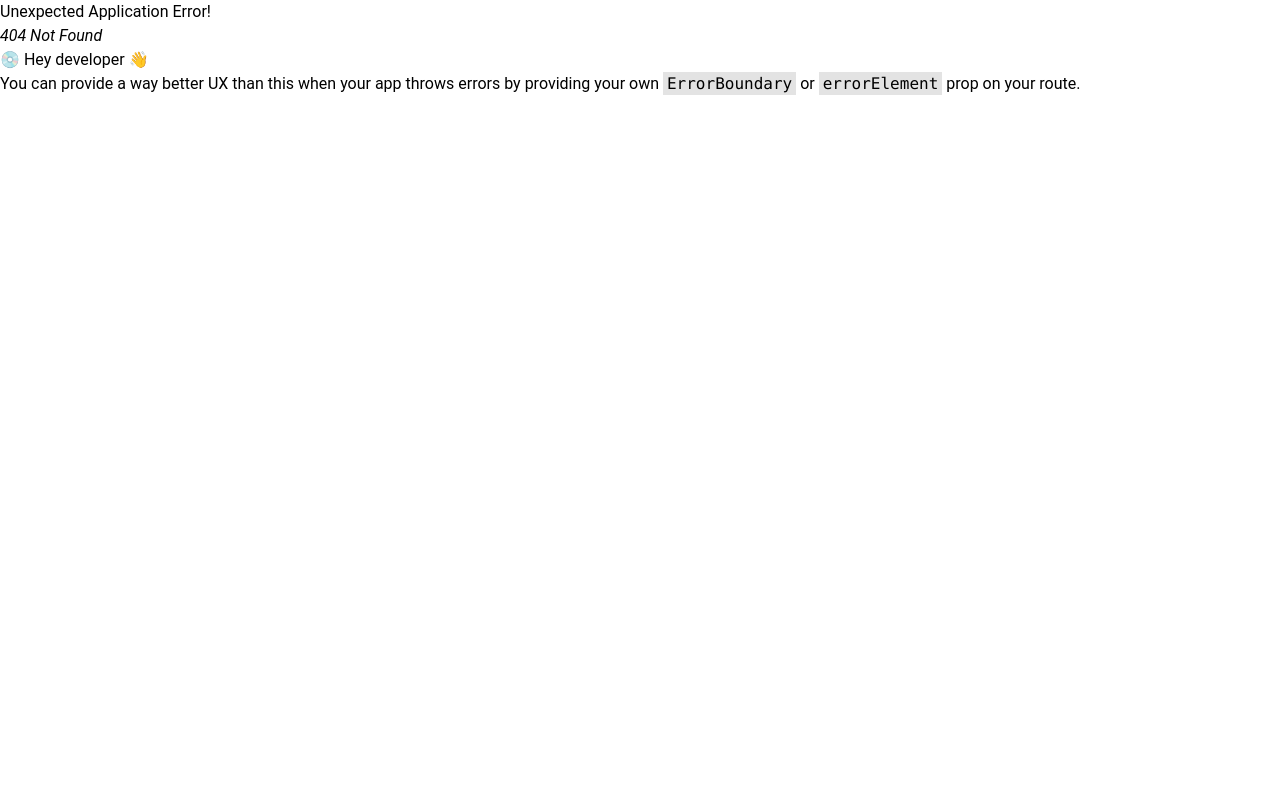
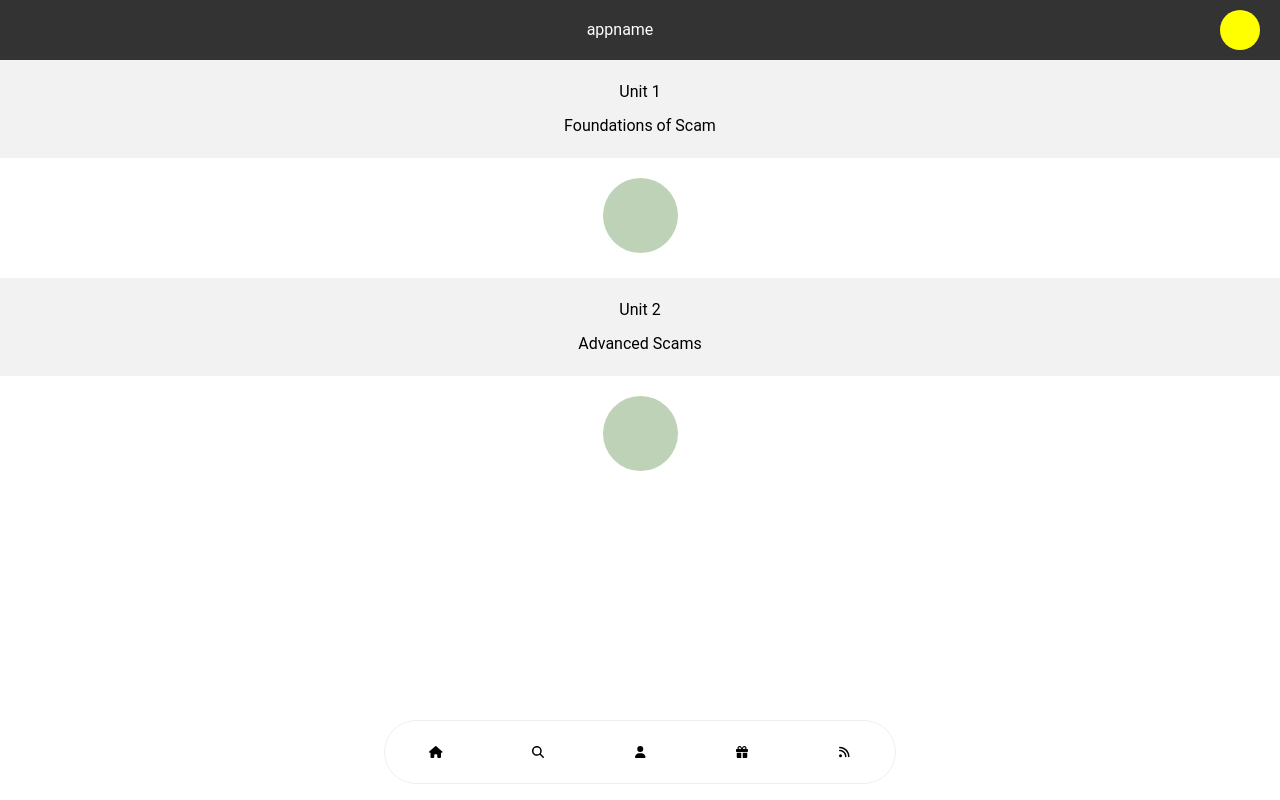
Before and after one commit to JiaJun8899/angelhack-app, a React (Vite) app in the folder frontend/: page /home in a window 1280 px wide. Before the commit this address had no page. Built offline with nearby package versions, Linux system fonts and the light colour scheme.

Commit message:
update routing

```diff
--- a/frontend/src/components/navbar.tsx
+++ b/frontend/src/components/navbar.tsx
@@ -13,7 +13,7 @@ const Navbar: React.FC = () => {
     return (
         <div className="fixed z-50 w-full h-16 max-w-lg -translate-x-1/2 bg-white border border-gray-200 rounded-full bottom-4 left-1/2 dark:bg-gray-700 dark:border-gray-600">
             <div className="grid h-full max-w-lg grid-cols-5 mx-auto">
-                <button data-tooltip-target="tooltip-home" type="button" className="inline-flex flex-col items-center justify-center px-5 rounded-s-full hover:bg-gray-50 dark:hover:bg-gray-800 group" onClick={() => navigate('/')}>
+                <button data-tooltip-target="tooltip-home" type="button" className="inline-flex flex-col items-center justify-center px-5 rounded-s-full hover:bg-gray-50 dark:hover:bg-gray-800 group" onClick={() => navigate('home')}>
                     {/* <i className="fa-solid fa-house"></i> */}
                     {/* <i className="fa-solid fa-home"></i> */}
                     <FontAwesomeIcon icon={faHome} size="xs" />
--- a/frontend/src/main.tsx
+++ b/frontend/src/main.tsx
@@ -4,6 +4,7 @@ import Home from './pages/home/home';
 import './index.css'
 import Explore from './pages/explore/explore';
 import Profile from './pages/profile/profile';
+import Login from './pages/login/login';
 import {
   createBrowserRouter,
   RouterProvider,
@@ -13,6 +14,10 @@ import { FontAwesomeIcon } from '@fortawesome/react-fontawesome'
 const router = createBrowserRouter([
   {
     path: "/",
+    element: <Login/>
+  },
+  {
+    path: "/home",
     element: <Home/>
   },
   {
--- a/frontend/src/pages/login/login.tsx
+++ b/frontend/src/pages/login/login.tsx
@@ -19,7 +19,7 @@ const login: React.FC = () => {
                     <div className="flex flex-col items-center justify-center">
                         <h2 className="text-xl font-bold">Login Page</h2>
                         <div className="flex mt-4 md:mt-6">
-                            <a href="#" className="inline-flex items-center px-4 py-2 text-sm font-medium text-center text-white bg-red-700 rounded-lg hover:bg-red-800 focus:ring-4 focus:outline-none focus:ring-red-300 dark:bg-red-600 dark:hover:bg-red-700 dark:focus:ring-red-800">Login with Singpass</a>
+                            <a href="/Home" className="inline-flex items-center px-4 py-2 text-sm font-medium text-center text-white bg-red-700 rounded-lg hover:bg-red-800 focus:ring-4 focus:outline-none focus:ring-red-300 dark:bg-red-600 dark:hover:bg-red-700 dark:focus:ring-red-800">Login with Singpass</a>
                         </div>
                     </div>
                 </div>
```
